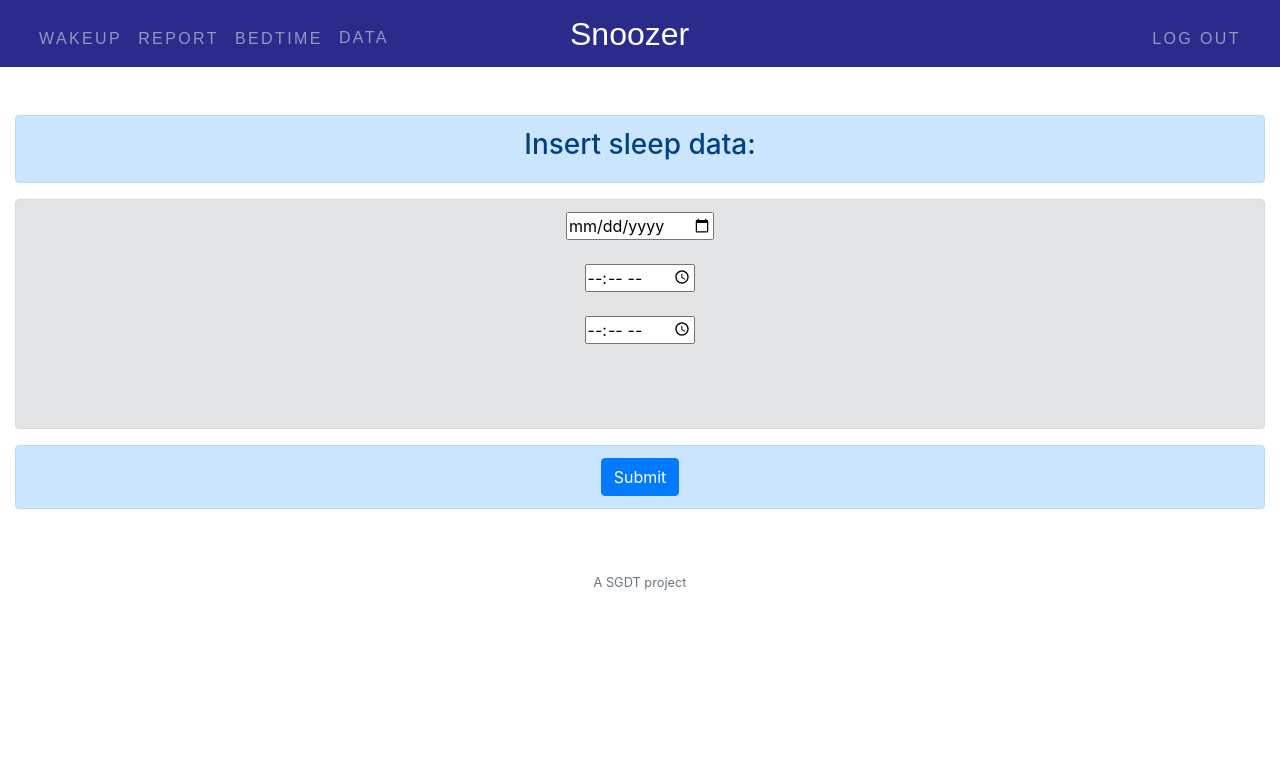
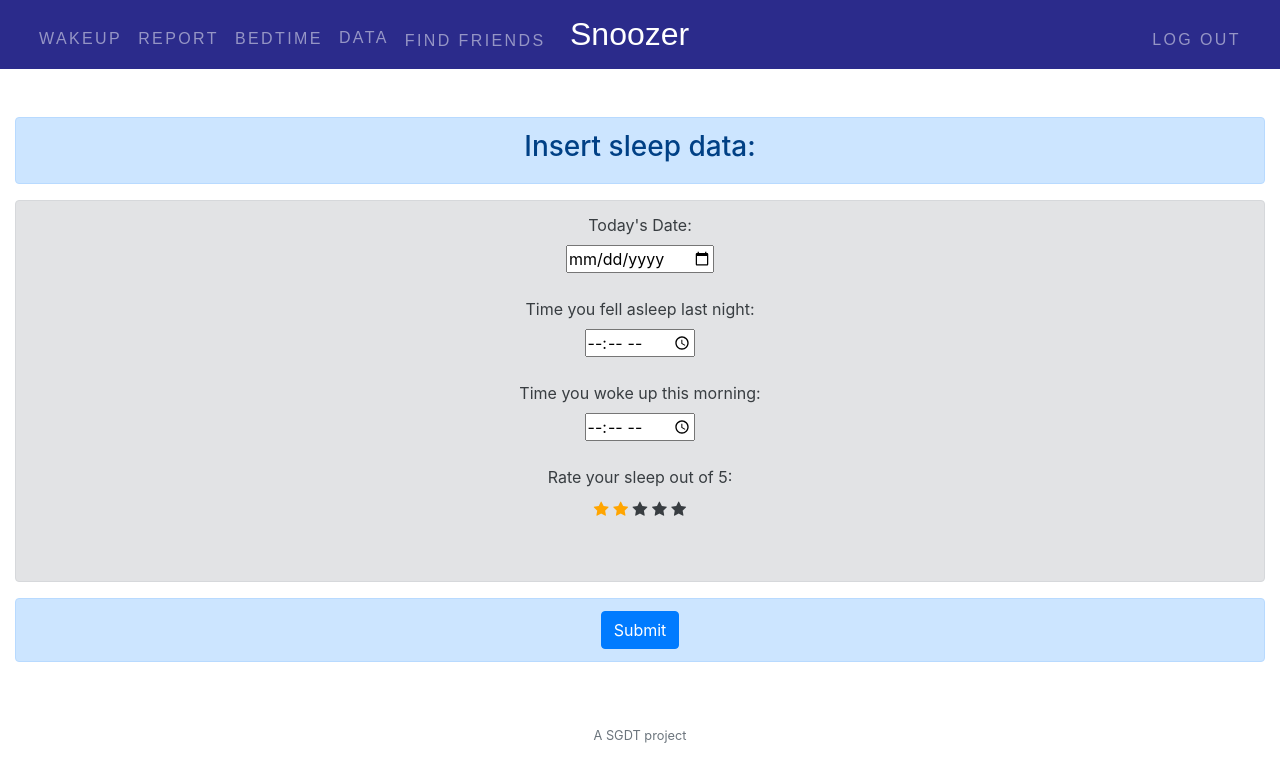
Before and after one commit to DachaThurber/CS50-final, a Flask app: page /report in a window 1280 px wide. Shown: the top 757 px of the page. Run offline with Flask 2, Linux system fonts and the light colour scheme; a user stored in the database is signed in; some libraries are stand-ins or nearby versions.

Commit message:
1/2/21 2:37 pm sofia

```diff
--- a/app.py
+++ b/app.py
@@ -1,5 +1,6 @@
 import os
 from re import S
+from random import randint
 
 from cs50 import SQL
 from flask import Flask, flash, redirect, render_template, request, session
@@ -31,7 +32,6 @@ db = SQL("sqlite:///sleep.db")
 #if not os.environ.get("API_KEY"):
 #    raise RuntimeError("API_KEY not set")
 
-
 @app.after_request
 def after_request(response):
     """Ensure responses aren't cached"""
@@ -46,12 +46,56 @@ def after_request(response):
 def home():
     return apology("TODO")
 
-
+# Not entirely sure GET and POST are both needed here
+    # How to change when date is new???
 @app.route("/wakeup", methods=["GET", "POST"])
 @login_required
 def wakeup():
-    return render_template("wakeup.html")
 
+    value = randint(1, 30)
+
+    both = db.execute("SELECT quote, link FROM affirmations WHERE id=?", value)
+
+    name = db.execute("SELECT username FROM users WHERE id=?", session["user_id"])
+
+    return render_template("wakeup.html", quote=both[0]["quote"], link=both[0]["link"], name=name[0]["username"])
+
+@app.route("/findfriends", methods=["GET", "POST"])
+@login_required
+def findfriends():
+
+    if request.method == "POST":
+
+        username = request.form.get("username")
+
+        if not username:
+            return apology("must provide valid username", 403)
+
+        row = db.execute("SELECT id FROM users WHERE username = ?", username)
+
+        # If user does not exist
+        if not row:
+            return apology("user does not exist", 403)
+
+        follower_id = row[0]["id"]
+
+        # Ensure username isn't current user's own ID
+        if follower_id == session["user_id"]:
+            return apology("cannot follow own account", 403)
+
+        # Ensure user doesn't already follow other user
+        check = db.execute("SELECT follower_id FROM followers WHERE followee_id = ?", session["user_id"])
+
+        for x in check:
+            if check[x]['follower_id'] == follower_id:
+                return apology("you already follow this user", 403)
+
+        db.execute("INSERT INTO followers(follower_id, followee_id) VALUES(?,?)", follower_id, session["user_id"])
+
+        return render_template("ffsuccess.html", username=username)
+
+    else:
+        return render_template("findfriends.html")
 
 @app.route("/report", methods=["GET", "POST"])
 @login_required
@@ -74,7 +118,7 @@ def report():
         if not rating:
             return apology("must provide rating", 403)
 
-        db.execute("INSERT INTO sleeplog(date, bedtime, wakeup, rating, user_id) VALUES (?, ?, ?, ?)", date, bedtime, wakeup, rating, session["user_id"])
+        db.execute("INSERT INTO sleeplog(date, bedtime, wakeup, rating, user_id) VALUES (?,?,?,?)", date, bedtime, wakeup, rating, session["user_id"])
 
         return render_template("data.html")
     else:
@@ -84,7 +128,6 @@ def report():
 @app.route("/login", methods=["GET", "POST"])
 def login():
     """Log user in"""
-
 
     # Forget any user_id
     session.clear()
--- a/templates/layout.html
+++ b/templates/layout.html
@@ -33,6 +33,7 @@
                             <li class="nav-item"><a class="nav-link" href="/report">Report</a></li>
                             <li class="nav-item"><a class="nav-link" href="/bedtime">Bedtime</a></li>
                             <li class="nav-item"><a class="nav-link" href="/data">Data</a></li>
+                            <li class="nav-item"><a class="nav-link" href="/findfriends">Find Friends</a></li>
                         </ul>
                             <a href="/" class="navbar-brand">Snoozer</a>
                         <ul class="navbar-nav ms-auto mt-2">
--- a/templates/report.html
+++ b/templates/report.html
@@ -16,23 +16,26 @@
             <h3>Insert sleep data:</h3>
         </div>
         <div class="alert alert-secondary" role="alert")>
-            <input id="date" name="date" placeholder="Today's Date" type="date">
+            <label> Today's Date:</label> <br>
+            <input id="date" name="date" type="date">
             <br><br>
-            <input id="bedtime" name="bedtime" placeholder="Bedtime" type="time">
+            <label> Time you fell asleep last night:</label> <br>
+            <input id="bedtime" name="bedtime" type="time">
             <br><br>
-            <input id="wakeup" name="wakeup" placeholder="Wake Up" type="time">
+            <label> Time you woke up this morning:</label> <br>
+            <input id="wakeup" name="wakeup" type="time">
             <br><br>
             <!-- Courtesy of https://www.youtube.com/watch?v=u3rylF3y3og-->
+            <!-- Courtesy of https://www.w3schools.com/howto/howto_css_star_rating.asp-->
             <div>
-                <div class="stars-outer">
-                    <div class="stars-inner"></div>
-                </div>
-                <span class="number-rating"></span>
+                <label> Rate your sleep out of 5: </label> <br>
+                <link rel="stylesheet" href="https://cdnjs.cloudflare.com/ajax/libs/font-awesome/4.7.0/css/font-awesome.min.css">
+                <span class="fa fa-star checked"></span>
+                <span class="fa fa-star checked"></span>
+                <span class="fa fa-star"></span>
+                <span class="fa fa-star"></span>
+                <span class="fa fa-star"></span>
             </div>
-            <script>
-                //Initial ratings
-                const ratings = {}
-            </script>
             <br><br>
         </div>
         <div class="alert alert-primary" role="alert">
```
Also changed, not shown: templates/ffsuccess.html (added, +16 -0 lines), templates/findfriends.html (added, +20 -0 lines), templates/wakeup.html (+13 -24 lines), sleep.db, 2 other files.
